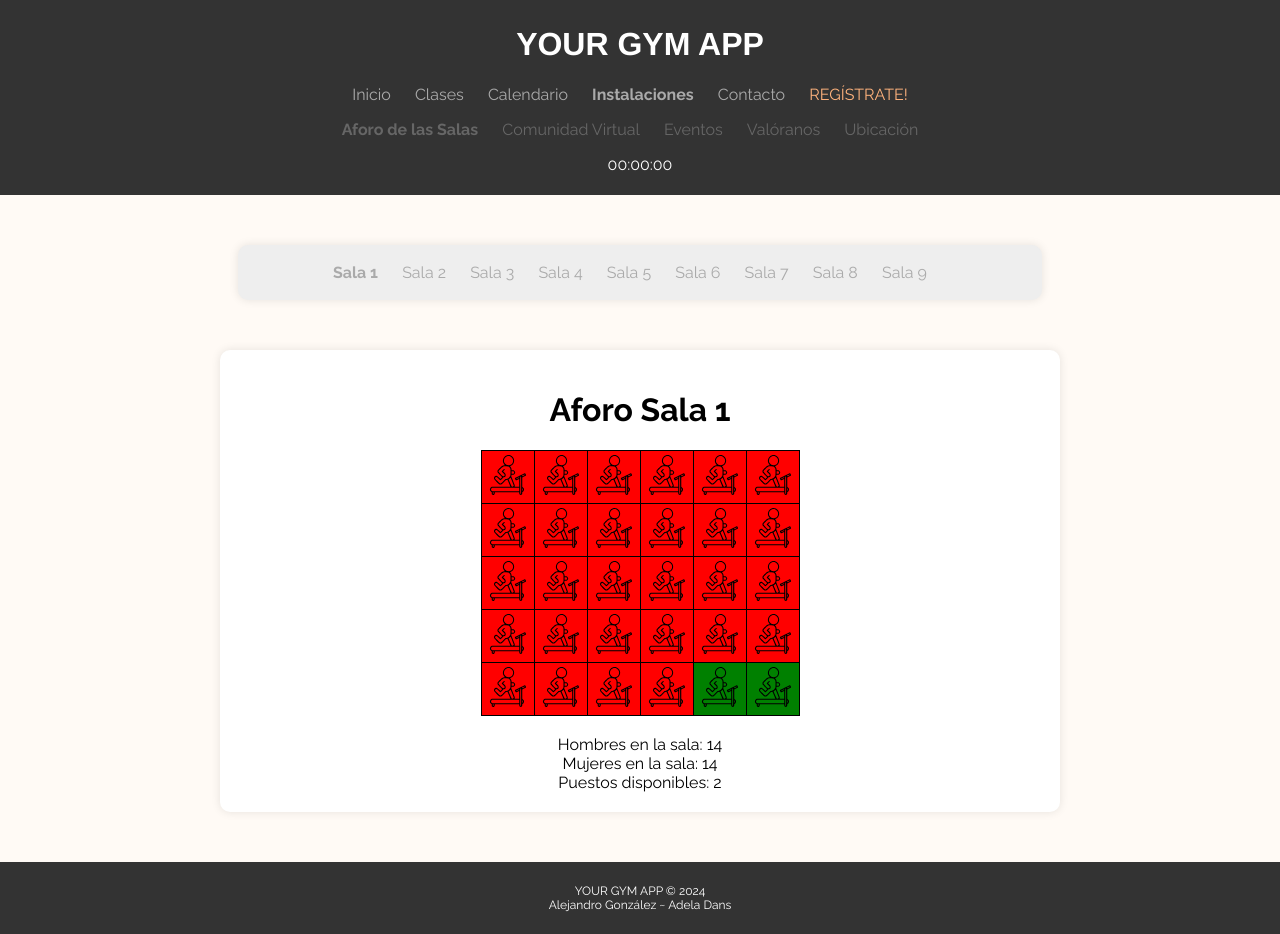
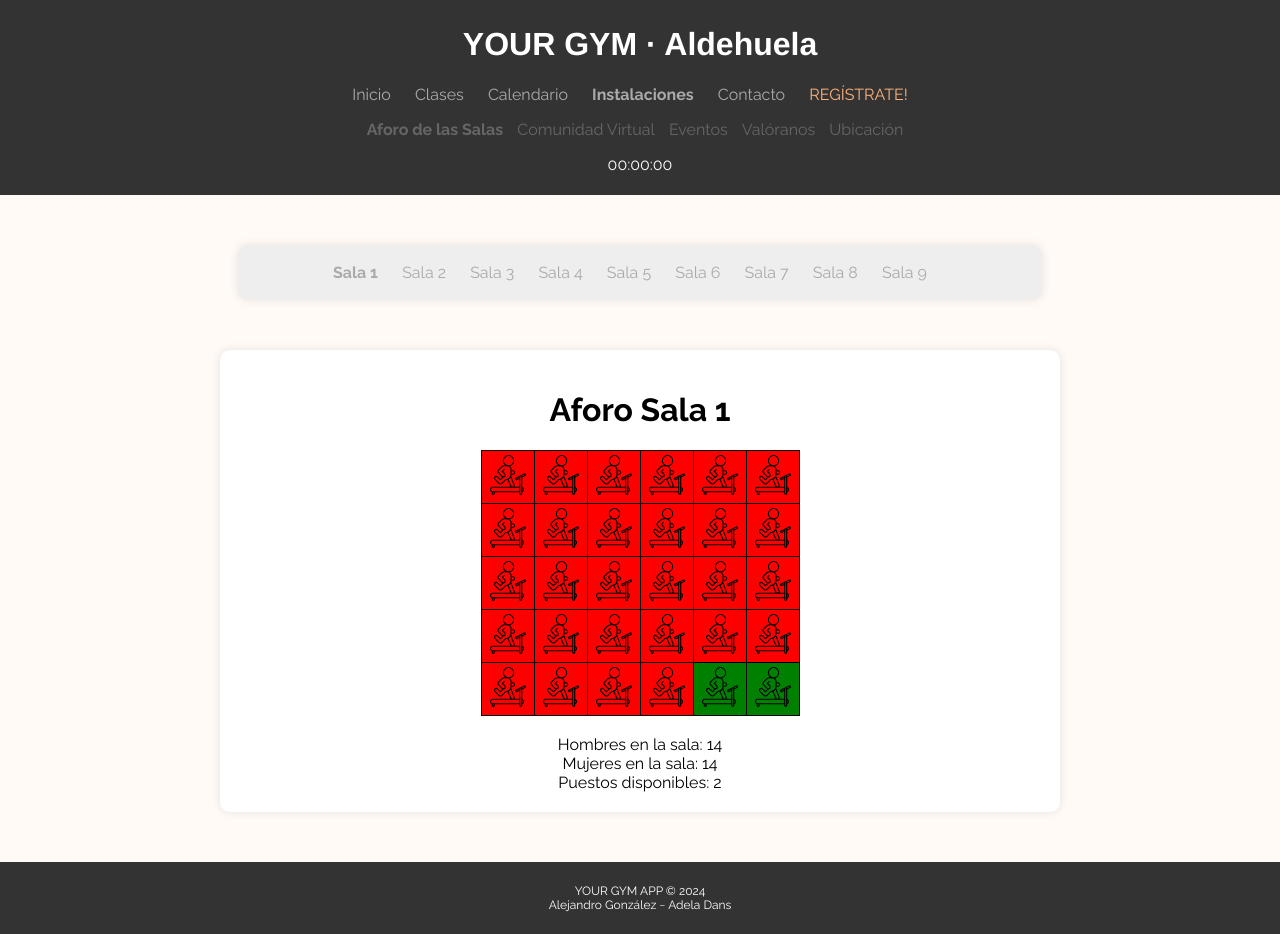
Before and after one commit to alegonren/YourGymApp, a plain HTML site: page gimnasio3/aforos/sala1.html in a window 1280 px wide. Drawn offline with Linux system fonts and the light colour scheme; a script that the page names is missing; a web font is replaced by a local one.

Commit message:
Add files via upload

```diff
--- a/gimnasio3/aforos/sala1.html
+++ b/gimnasio3/aforos/sala1.html
@@ -62,7 +62,7 @@
 
         .secondary-menu li {
             display: inline;
-            margin-right: 20px;
+            margin-right: 10px;
         }
 
         .secondary-menu a {
@@ -171,7 +171,7 @@
 </head>
 <body>
 <header>
-    <h1>YOUR GYM APP</h1>
+    <h1>YOUR GYM · Aldehuela</h1>
     <nav>
         <ul>
             <li><a href="../../index.html">Inicio</a></li>
```
Also changed, not shown: gimnasio3/aforos/aforos.html (+3 -3 lines), gimnasio3/aforos/sala2.html (+2 -2 lines), gimnasio3/aforos/sala3.html (+2 -2 lines), gimnasio3/aforos/sala4.html (+2 -2 lines), gimnasio3/aforos/sala5.html (+3 -3 lines), gimnasio3/aforos/sala7.html (+2 -2 lines), gimnasio3/aforos/sala8.html (+2 -2 lines), gimnasio3/aforos/sala9.html (+2 -2 lines).
